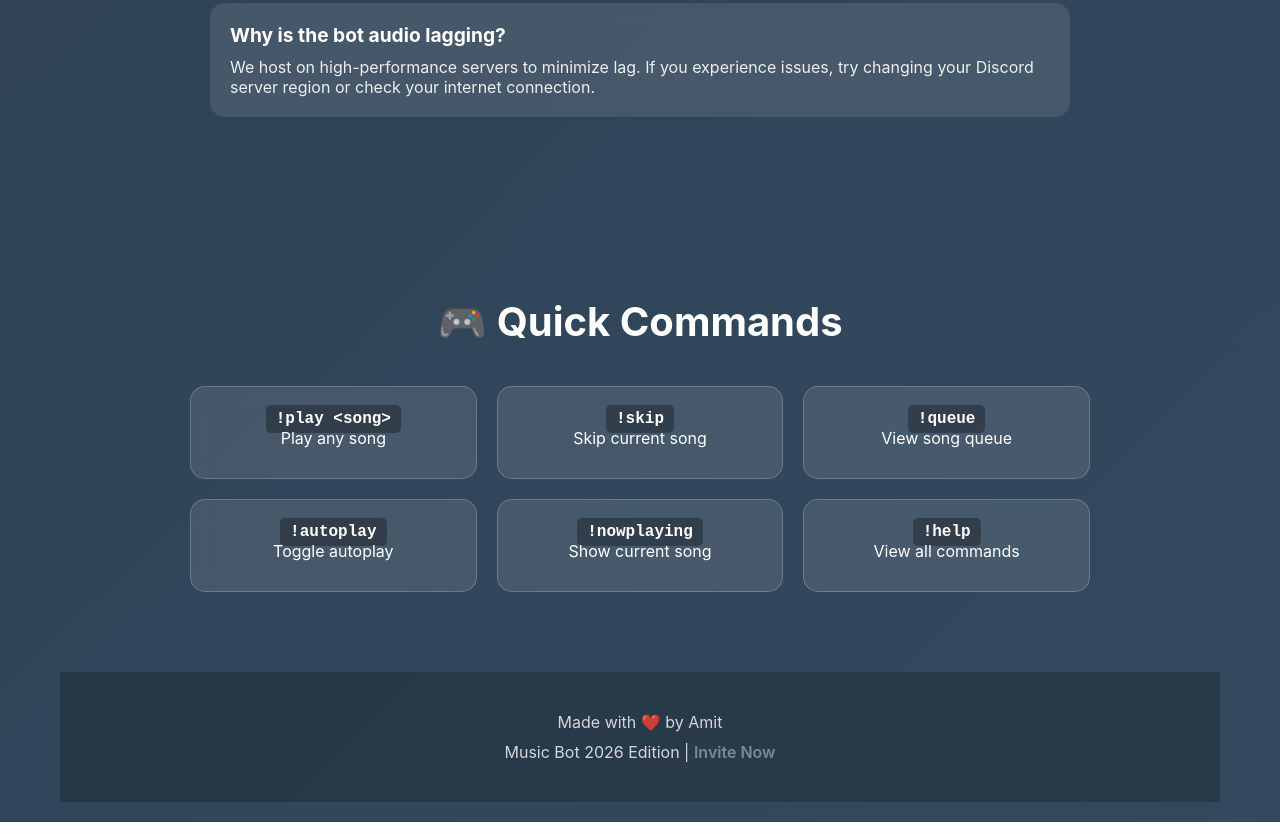
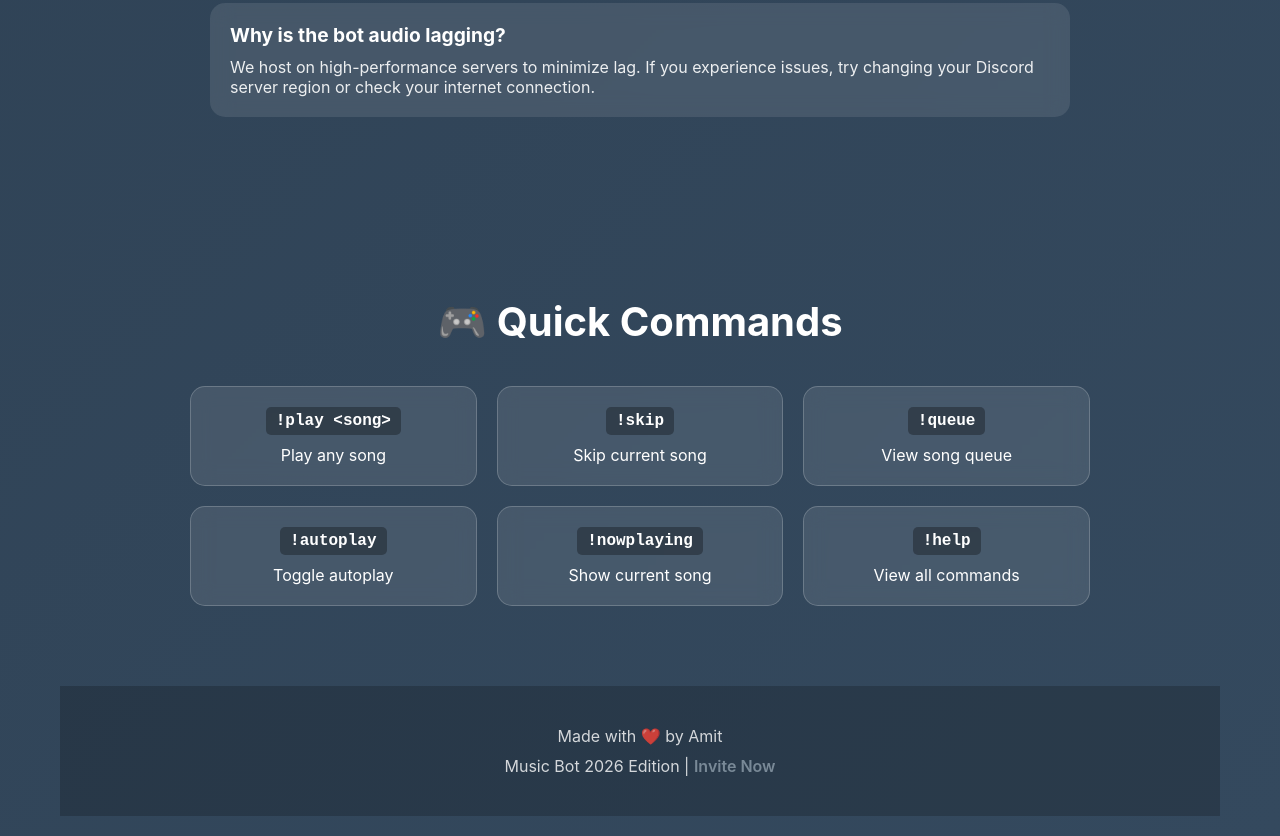
Before and after one commit to amit-v07/musicbot-invite, a plain HTML site: page index.html in a window 1280 px wide. Shown: the part 2194-3030 px from the top of the page. Drawn offline with Linux system fonts and the light colour scheme.

Commit message:
fixed some css

```diff
--- a/index.html
+++ b/index.html
@@ -251,15 +251,18 @@
         }
 
         .command-item code {
+            display: inline-block;
             background: rgba(0, 0, 0, 0.3);
             padding: 5px 10px;
             border-radius: 5px;
             font-family: 'Courier New', monospace;
             font-weight: 600;
         }
-        .command-item p{
-            margin-bottom: 10px;
+
+        .command-item p {
+            margin-top: 10px;
         }
+
         /* Footer */
         .footer {
             padding: 40px 20px;
```
